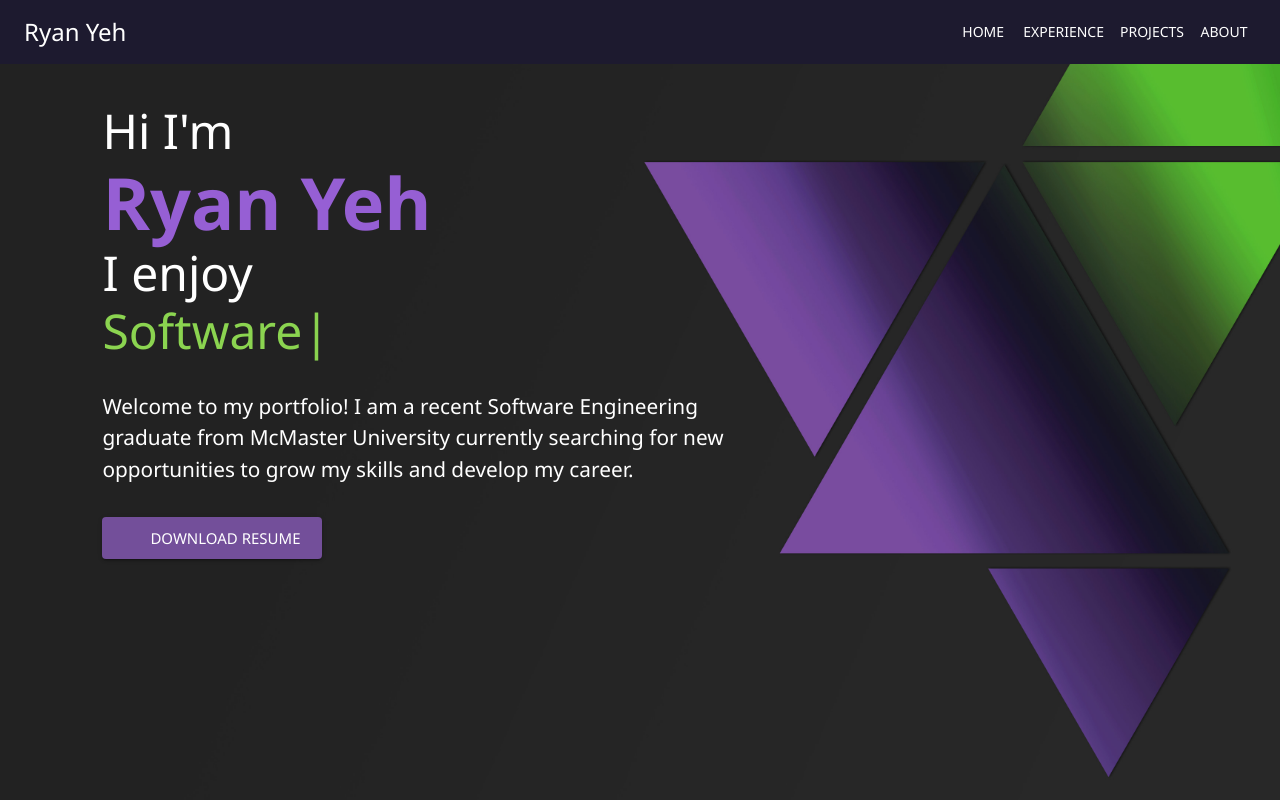
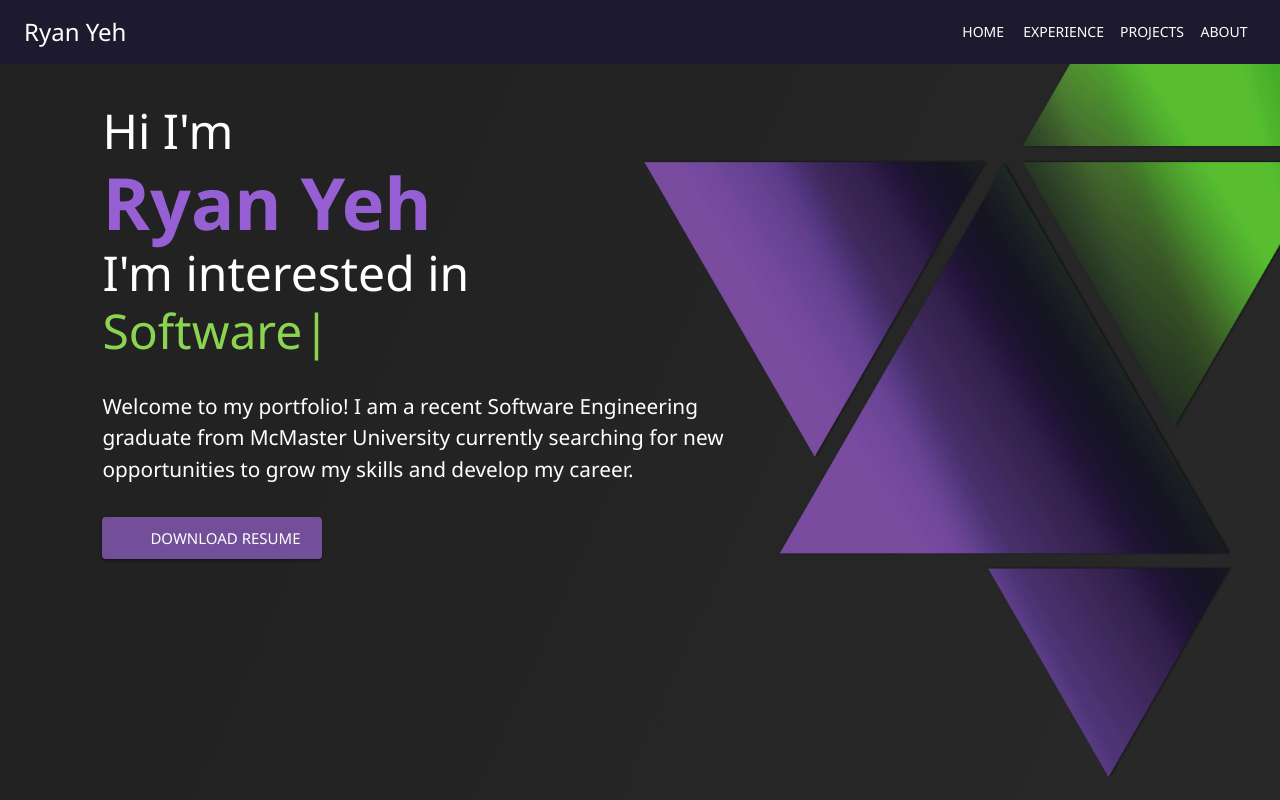
Before and after one commit to r-yeh/r-yeh.github.io, a React (Vite) app: page /experience in a window 1280 px wide. Built offline with nearby package versions, Linux system fonts and the light colour scheme; some icons are missing.

Commit message:
modified wording on home page

```diff
--- a/src/pages/Home/index.jsx
+++ b/src/pages/Home/index.jsx
@@ -43,11 +43,11 @@ const Home = () => {
                 <Typography variant="h2">Hi I'm
                     <Typography variant="h1" sx={{color: "secondary.light", fontWeight: "bold"}}>Ryan Yeh</Typography>
                 </Typography>
-                <Typography variant="h2">I enjoy
+                <Typography variant="h2">I'm interested in
                     <Typography variant="h2" sx={{color: "tertiary.main"}}>
                         <Typewriter
                             options={{
-                                strings: ['Software Development', 'QA Testing', 'Continuous Learning'],
+                                strings: ['Software Development', 'QA Testing', 'Learning New Skills'],
                                 autoStart: true,
                                 loop: true,
                                 loopCount: Infinity,
```
